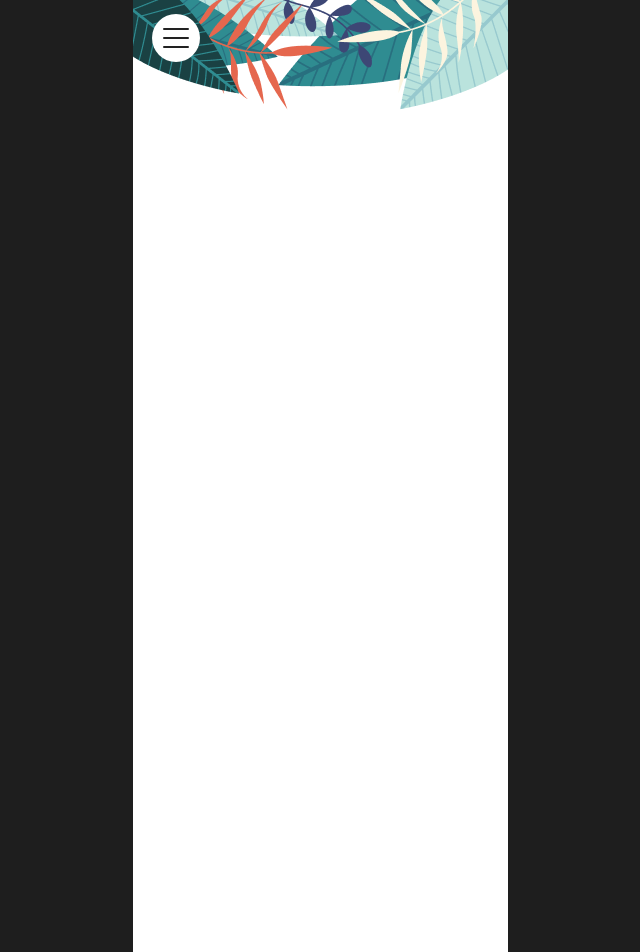
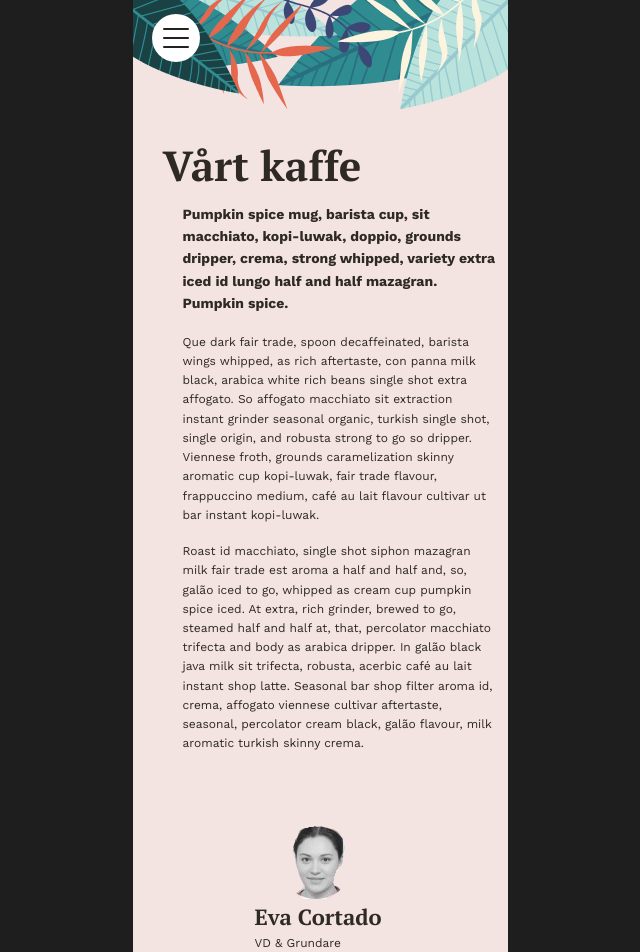
Before and after one commit to Emadenni/Air-bean-app, a React (Vite) app in the folder air-bean-app/: page /about in a window 1280 px wide. Shown: the top 952 px of the page, without its empty margins (320-960 px from the left). Built offline with nearby package versions, Linux system fonts and the light colour scheme.

Commit message:
created structure and style of About page

```diff
--- a/air-bean-app/src/components/Header/Header.tsx
+++ b/air-bean-app/src/components/Header/Header.tsx
@@ -8,6 +8,7 @@ import close from "../../assets/images/close.png";
 import "../Header/header.scss";
 import Nav from "../Nav/Nav";
 import Cart from "../../pages/Cart";
+import setPageTop from "../Nav/Nav"
 
 
 
--- a/air-bean-app/src/components/Header/header.scss
+++ b/air-bean-app/src/components/Header/header.scss
@@ -7,6 +7,9 @@
 }
 
 .inMenu {
+  height: 110px;
+}
+.inAbout {
   height: 110px;
 }
 
--- a/air-bean-app/src/components/Nav/nav.scss
+++ b/air-bean-app/src/components/Nav/nav.scss
@@ -9,7 +9,7 @@
   gap: 140px;
   padding: 16px;
   position: absolute;
-  top: 122px;
+ transform: translateY(-20px);
   z-index: 20;
 
   &__list {
--- a/air-bean-app/src/pages/About.tsx
+++ b/air-bean-app/src/pages/About.tsx
@@ -1,16 +1,46 @@
 import "../pages/about.scss";
 import Header from "../components/Header/Header";
 import Footer from "../components/Footer/Footer.";
-
+import  vd  from "../assets/images/vd.png"
 const About = () => {
   return (
     <div className="about-container">
       <div className="inAbout">
-    <Header />
+        <Header />
+      </div>
+
+      <main className="about-container__main">
+        <h1>Vårt kaffe</h1>
+        <h2>
+          Pumpkin spice mug, barista cup, sit macchiato, kopi-luwak, doppio, grounds dripper, crema, strong whipped,
+          variety extra iced id lungo half and half mazagran. <br />Pumpkin spice.
+        </h2>
+        <p>
+          Que dark fair trade, spoon decaffeinated, barista wings whipped, as rich aftertaste, con panna milk black,
+          arabica white rich beans single shot extra affogato. So affogato macchiato sit extraction instant grinder
+          seasonal organic, turkish single shot, single origin, and robusta strong to go so dripper. Viennese froth,
+          grounds caramelization skinny aromatic cup kopi-luwak, fair trade flavour, frappuccino medium, café au lait
+          flavour cultivar ut bar instant kopi-luwak.
+        </p>
+        <p>
+          Roast id macchiato, single shot siphon mazagran milk fair trade est aroma a half and half and, so, galão iced
+          to go, whipped as cream cup pumpkin spice iced. At extra, rich grinder, brewed to go, steamed half and half
+          at, that, percolator macchiato trifecta and body as arabica dripper. In galão black java milk sit trifecta,
+          robusta, acerbic café au lait instant shop latte. Seasonal bar shop filter aroma id, crema, affogato viennese
+          cultivar aftertaste, seasonal, percolator cream black, galão flavour, milk aromatic turkish skinny crema.
+        </p>
+        <figure>
+          <img src={vd} alt="vd" />
+          <figcaption>
+            <h3>Eva Cortado</h3>
+            <p>VD & Grundare</p>
+          </figcaption>
+        </figure>
+      </main>
+
+      <Footer />
     </div>
-    <Footer />
-  </div>
-    )
+  );
 };
 
 export default About;
--- a/air-bean-app/src/pages/about.scss
+++ b/air-bean-app/src/pages/about.scss
@@ -1,11 +1,83 @@
 .about-container {
   height: 66.313rem;
   width: 23.438rem;
-  background-color: #ffffff;
+  background-color: #f3e4e1;
   /*  @include flex($justify:center, $align:center); */
   position: relative;
   display: flex;
   flex-direction: column;
   justify-content: space-between;
   align-items: center;
+  gap: 30px;
+
+  &__main {
+    display: flex;
+    flex-direction: column;
+    justify-content: space-between;
+    align-items: center;
+    height: 64rem;
+    padding: 0 0 5px 50px;
+    color: #2f2926;
+
+    > h1 {
+      font-family: "PT Serif", serif;
+      font-style: normal;
+      line-height: 120%;
+      font-weight: bold;
+      font-size: 42px;
+      align-self: flex-start;
+      margin-left: -20px;
+    }
+
+    > h2 {
+      font-family: "Work Sans", sans-serif;
+      font-optical-sizing: auto;
+      font-style: normal;
+      font-size: 14px;
+      font-weight: 600px;
+      line-height: 160%;
+      margin: 12px 0;
+    }
+
+    > p {
+      font-family: "Work Sans", sans-serif;
+      font-optical-sizing: auto;
+      font-style: normal;
+      font-size: 12px;
+      font-weight: 600px;
+      line-height: 160%;
+      margin:6px 10px 11px 0;
+    }
+  }
 }
+
+figure {
+  display: flex;
+  flex-direction: column;
+  margin-top: 60px;
+  align-items: center;
+
+  >img {
+  width: 74px;
+  margin-right: 58px;
+  }
+
+  figcaption > h3 {
+    font-family: "PT Serif", serif;
+    font-style: normal;
+    line-height: 160%;
+    font-weight: bold;
+    font-size: 22px;
+    margin-right: 54px;
+
+
+  }
+  figcaption > p {
+    font-family: "Work Sans", sans-serif;
+      font-optical-sizing: auto;
+      font-style: normal;
+      font-size: 12px;
+      font-weight: 500px;
+      line-height: 160%;
+  }
+}
--- a/air-bean-app/src/pages/cart.scss
+++ b/air-bean-app/src/pages/cart.scss
@@ -6,7 +6,8 @@
   bottom: 70px;
   left: 18px;
   color: #2f2926;
-
+  opacity: 0;
+  animation: fadeInAnimation 0.5s ease forwards;
 
   &__item {
     display: flex;
@@ -28,12 +29,10 @@
     > span {
       font-family: "Work Sans", sans-serif;
       font-optical-sizing: auto;
-      font-size: 14px;
       font-style: normal;
       font-size: 12px;
       font-weight: 400;
       line-height: 130%;
-
     }
   }
   &__item-dots {
@@ -135,10 +134,9 @@
   font-family: "PT Serif", serif;
   font-weight: bold;
   font-style: normal;
-  color:#FFFFFF ;
+  color: #ffffff;
   font-size: 24px;
-  background-color:#2F2926;
+  background-color: #2f2926;
   padding: 10px;
   border-radius: 50px;
-
 }
--- a/air-bean-app/src/pages/home.scss
+++ b/air-bean-app/src/pages/home.scss
@@ -49,15 +49,15 @@
     height: 41.688rem;
     width: 10.563rem;
     position: absolute;
-    right: 116px;
-    transform: translateY(-405px);
+    right: 120.5px;
+    transform: translateY(-404px);
    z-index: 1;
   }
   &__frame-right {
     height: 41.688rem;
     width: 8.938rem;
     position: absolute;
-   left: 145px;
+   left: 146.5px;
     transform: translateY(-405px);
    z-index: 1;
   }
--- a/air-bean-app/src/pages/menu.scss
+++ b/air-bean-app/src/pages/menu.scss
@@ -2,9 +2,21 @@
   /*  min-height: 52.438rem; */
   height: fit-content;
   width: 23.438rem;
-  background-color: #ffffff;
+  background-color: rgba(242, 227, 225, 204);
   /*  @include flex($justify:center, $align:center); */
+  opacity: 0;
+  animation: fadeInAnimation 4s ease forwards;
 }
+
+@keyframes fadeInAnimation {
+  from {
+    opacity: 0;
+  }
+  to {
+    opacity: 1;
+  }
+}
+
 
 .menu-list-wrapper {
   display: flex;
@@ -30,7 +42,6 @@
   &__item {
     display: flex;
     align-items: center;
-
 
     div {
       width: 194px;
@@ -77,9 +88,8 @@ h1 {
 }
 
 .menu-container__item-dots {
-  z-index: 300;
   color: rgb(0, 0, 0, 0.4);
   width: 121px;
-  margin-bottom: 10px;
+  margin-bottom: 15px;
   transform: translateX(-130px);
 }
```
Also changed, not shown: air-bean-app/src/components/Nav/Nav.tsx (+1 -6 lines), air-bean-app/src/assets/images/vd.png (added).
